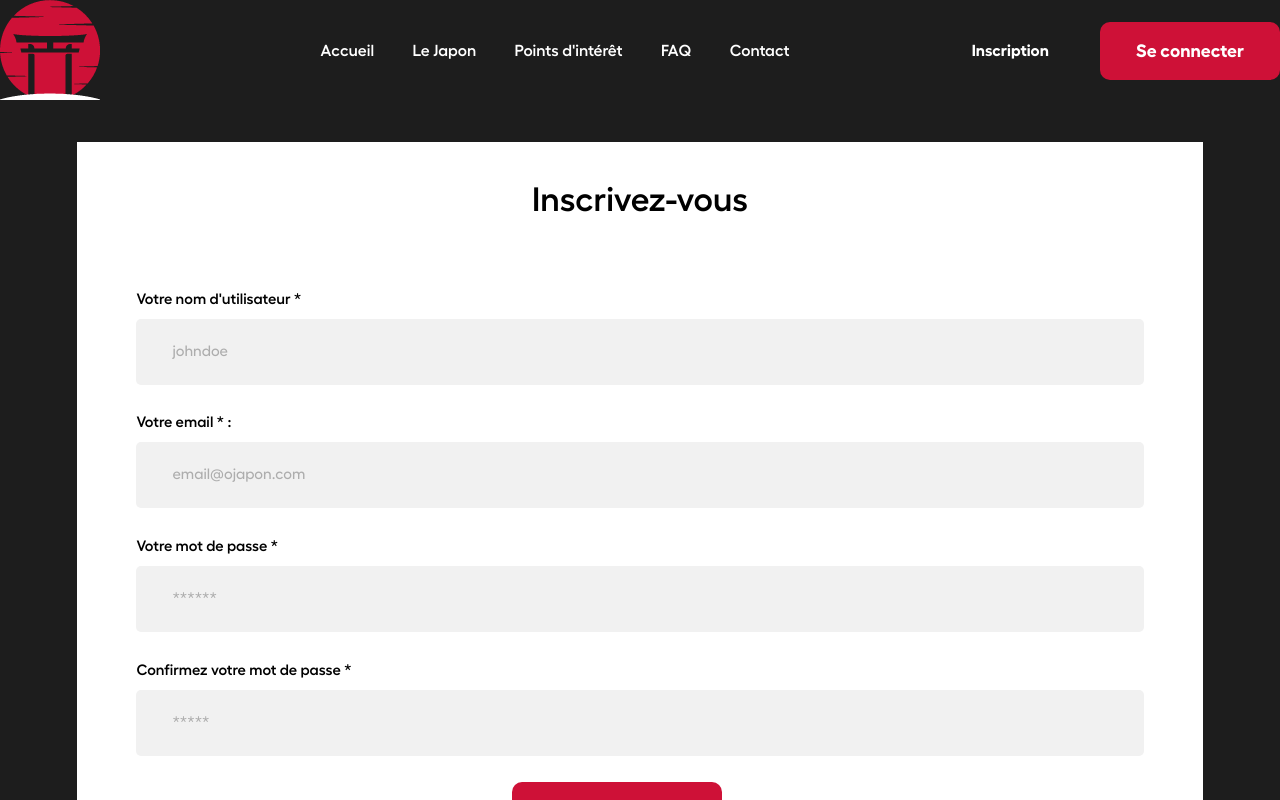
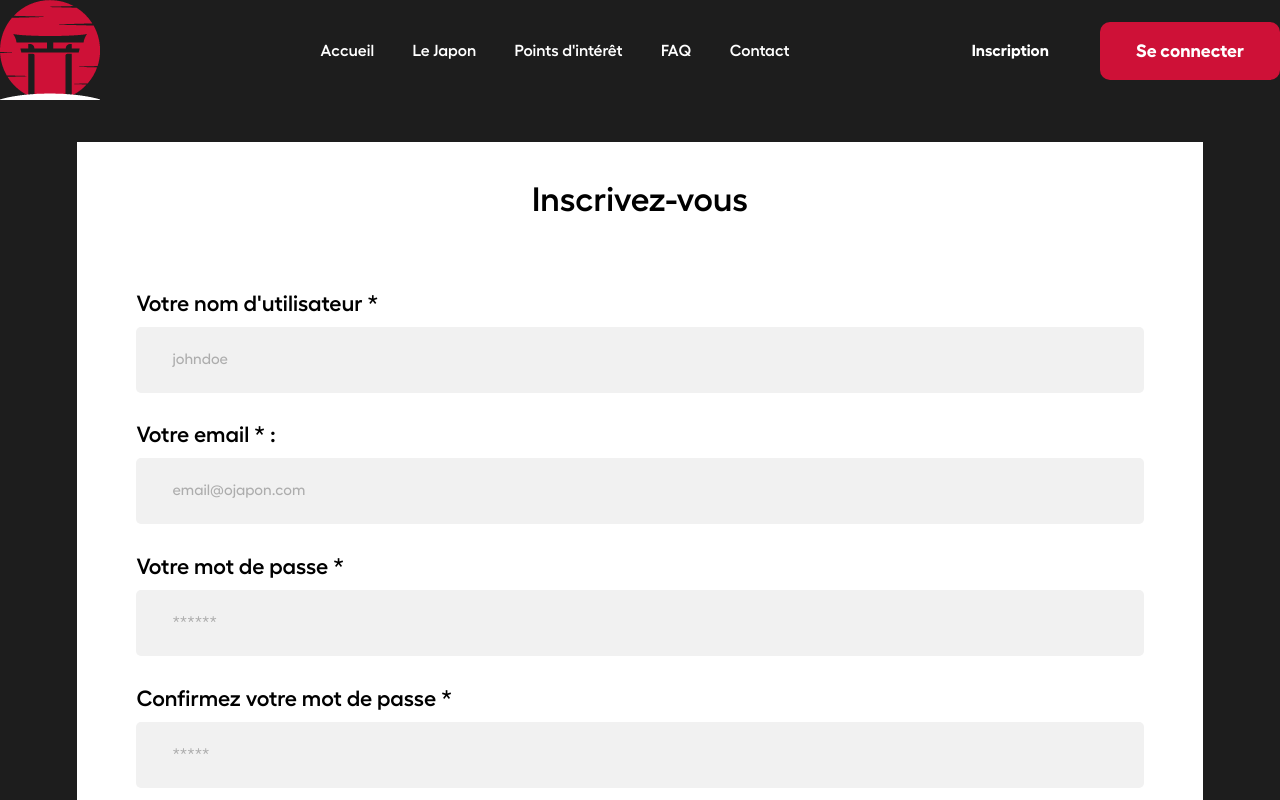
Before and after one commit to MaximHivin/Apotheose-Ojapon, a Vue app: page /register in a window 1280 px wide. Shown: the top 800 px of the page. Built offline with nearby package versions, Linux system fonts and the light colour scheme.

Commit message:
edit font size on differents forms in project

```diff
--- a/src/assets/css/createguide.css
+++ b/src/assets/css/createguide.css
@@ -79,6 +79,7 @@ fieldset {
     padding: 0;
 }
 
+
 @media screen and (max-width: 375px){
 
     .createguide {
--- a/src/components/PoiForm.vue
+++ b/src/components/PoiForm.vue
@@ -340,7 +340,7 @@ export default {
     font-weight: bold;
     color: black;
     font-family: "Fellix SemiBold";
-    font-size: 2em;
+    font-size: 2.2em;
     margin-bottom: 10px;
 }
 
--- a/src/components/RegistrationForm.vue
+++ b/src/components/RegistrationForm.vue
@@ -168,6 +168,10 @@ fieldset {
     margin-bottom: 10px;
 }
 
+label.mdp_cmdp {
+    font-size: 2.2em;
+}
+
 .titre-principal h1, h2 {
     text-align: center;
     color: black;
```
